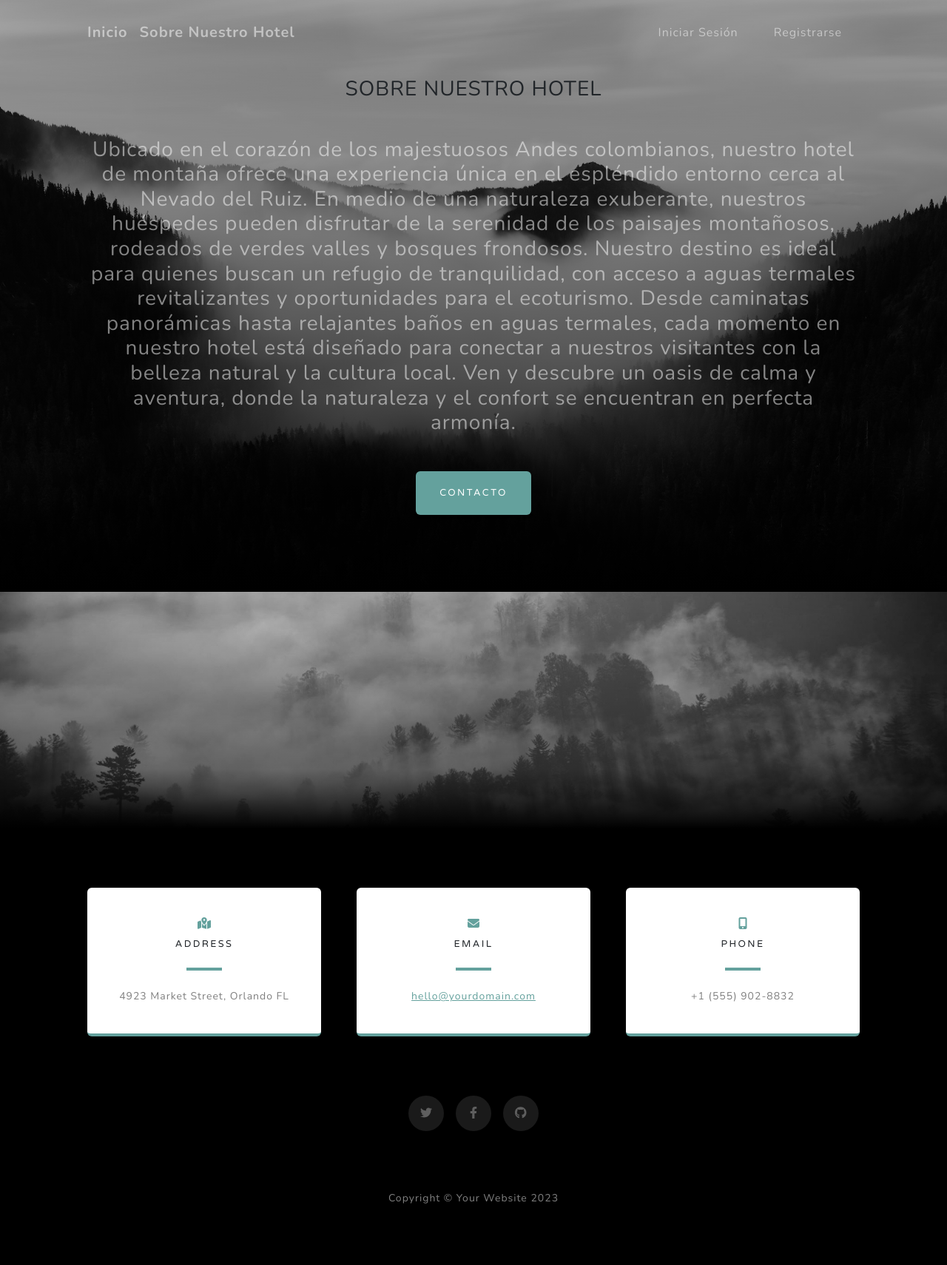
After one commit to jjmoras1/Entrega-Final-John-Mora, a Django app: page /aboutus/ in a window 1280 px wide. The commit adds this page. Shown: the whole page at 74% size. Run offline with Django 5.2, Linux system fonts and the light colour scheme; some libraries are stand-ins or nearby versions.

Commit message:
correcciones finales

```diff
--- a/huespedes/models.py
+++ b/huespedes/models.py
@@ -6,6 +6,7 @@ class Huesped(models.Model):
     apellido=models.CharField(max_length=20)
     fecha_de_nacimiento=models.DateField()
     nacionalidad=models.CharField(max_length=20)
+    foto = models.ImageField(upload_to='huespedes/', null=True, blank=True)
 
     def __str__(self):
         return f'Se ha registrado El/la huesped {self.nombre} {self.apellido} de nacionalidad {self.nacionalidad}'
--- a/huespedes/templates/huespedes/actualizar_huesped.html
+++ b/huespedes/templates/huespedes/actualizar_huesped.html
@@ -15,7 +15,7 @@ Actualizar Información
 
 {% comment "formulario" %}{% endcomment %}
 {% block main %}
-<form action={% url 'actualizar_huesped' huesped.id %} method="post">
+<form action={% url 'actualizar_huesped' huesped.id %} method="post" enctype="multipart/form-data">
     {% csrf_token %}
     {{form}}
     <input type="submit" value="Actualizar">
--- a/huespedes/templates/huespedes/crear_huesped.html
+++ b/huespedes/templates/huespedes/crear_huesped.html
@@ -15,7 +15,7 @@ Formulario
 
 {% comment "formulario" %}{% endcomment %}
 {% block main %}
-<form action={% url 'crear_huesped' %} method="post">
+<form action={% url 'crear_huesped' %} method="post" enctype="multipart/form-data">
     {% csrf_token %}
     {{form}}
     <input type="submit" value="Crear">
--- a/huespedes/views.py
+++ b/huespedes/views.py
@@ -27,7 +27,7 @@ class CrearHuesped(LoginRequiredMixin,CreateView):
     model=Huesped
     template_name='huespedes/crear_huesped.html'
     success_url=reverse_lazy('huespedes')
-    fields=['nombre','apellido','nacionalidad','fecha_de_nacimiento']
+    fields=['nombre','apellido','nacionalidad','fecha_de_nacimiento','foto']
 
 class EliminarHuesped(LoginRequiredMixin,DeleteView):
     model=Huesped
@@ -38,7 +38,7 @@ class ActualizarHuesped(LoginRequiredMixin,UpdateView):
     model=Huesped
     template_name='huespedes/actualizar_huesped.html'
     success_url=reverse_lazy('huespedes')
-    fields=['nombre','apellido','nacionalidad','fecha_de_nacimiento']
+    fields=['nombre','apellido','nacionalidad','fecha_de_nacimiento','foto']
 
 class VerHuesped(DetailView):
     model=Huesped
--- /dev/null
+++ b/inicio/templates/inicio/aboutus.html
@@ -0,0 +1,32 @@
+{% extends 'index.html' %}
+
+{% block h4_header %}
+Sobre nuestro Hotel
+
+{% endblock h4_header %}
+
+
+{% block h3_header %}
+<p>
+
+
+
+    Ubicado en el corazón de los majestuosos Andes colombianos, nuestro hotel de montaña ofrece una
+    experiencia única en el espléndido entorno cerca al Nevado del Ruiz. En medio de una naturaleza
+    exuberante, nuestros huéspedes pueden disfrutar de la serenidad de los paisajes montañosos, rodeados
+    de verdes valles y bosques frondosos. Nuestro destino es ideal para quienes buscan un refugio de
+    tranquilidad, con acceso a aguas termales revitalizantes y oportunidades para el ecoturismo.
+    Desde caminatas panorámicas hasta relajantes baños en aguas termales, cada momento en nuestro
+    hotel está diseñado para conectar a nuestros visitantes con la belleza natural y la cultura
+    local. Ven y descubre un oasis de calma y aventura, donde la naturaleza y el confort se encuentran en perfecta armonía.
+</p>
+
+{% endblock h3_header %}
+
+
+
+
+
+{% block boton_verde %}
+Contacto
+{% endblock boton_verde %}
--- a/inicio/urls.py
+++ b/inicio/urls.py
@@ -3,6 +3,7 @@ from inicio import views
 
 urlpatterns=[
     path('',views.inicio, name='inicio'),
+    path('aboutus/',views.aboutus, name='aboutus'),
 
 
 ]
--- a/inicio/views.py
+++ b/inicio/views.py
@@ -10,3 +10,9 @@ from inicio.forms import HuespedFormulario
 # Create your views here.
 def inicio(request):
     return render(request, 'inicio/inicio.html')
+
+
+def aboutus(request):
+
+
+    return render(request, 'inicio/aboutus.html')
--- a/proyecto/settings.py
+++ b/proyecto/settings.py
@@ -121,6 +121,8 @@ USE_TZ = True
 
 STATIC_URL = 'static/'
 
+
+
 # Default primary key field type
 # https://docs.djangoproject.com/en/5.0/ref/settings/#default-auto-field
 
--- a/templates/index.html
+++ b/templates/index.html
@@ -21,6 +21,7 @@
         <nav class="navbar navbar-expand-lg navbar-light fixed-top" id="mainNav">
             <div class="container px-4 px-lg-5">
                 <a class="navbar-brand" href={% url 'inicio' %}>Inicio</a>
+                <a class="navbar-brand" href={% url 'aboutus' %}>Sobre Nuestro Hotel</a>
                 <button class="navbar-toggler navbar-toggler-right" type="button" data-bs-toggle="collapse" data-bs-target="#navbarResponsive" aria-controls="navbarResponsive" aria-expanded="false" aria-label="Toggle navigation">
                     Menu
                     <i class="fas fa-bars"></i>
@@ -35,7 +36,16 @@
 
                             </form>
                         </li>
-                        <li class="nav-item"><a class="nav-link" href={% url 'editar_perfil' %}>{{request.user.username}}</a></li>
+                        <li class="nav-item">
+                            <a class="nav-link" href={% url 'editar_perfil' %}>
+
+                                {% if request.user.datosextra.avatar %}
+                                <img src={{request.user.datosextra.avatar.url}} alt="Avatar" height="40px">
+                                {% endif %}
+                                {{request.user.username}}
+
+                            </a>
+                        </li>
                         <li class="nav-item"><a class="nav-link" href={% url 'crear_huesped' %}>Crear Huesped</a></li>
                         <li class="nav-item"><a class="nav-link" href={% url 'huespedes' %}>Lista de Huespedes</a></li>
 
@@ -57,7 +67,10 @@
                 <div class="d-flex justify-content-center">
                     <div class="text-center">
                         <h1 class="mx-auto my-0 text-uppercase">{% block h1_header %}{% endblock h1_header %}</h1>
+                        <h3 class="mx-auto my-0 text-uppercase">{% block h4_header %}{% endblock h4_header %}</h3>
                         <h2 class="text-white-50 mx-auto mt-2 mb-5">{% block h2_header %}{% endblock h2_header %}</h2>
+                        <h3 class="text-white-50 mx-auto mt-2 mb-5">{% block h3_header %}{% endblock h3_header %}</h3>
+
                         <a class="btn btn-primary" href="#signup">{% block boton_verde %}{% endblock boton_verde %}</a>
                     </div>
                 </div>
--- a/usuarios/forms.py
+++ b/usuarios/forms.py
@@ -19,9 +19,10 @@ class EditarPerfil(UserChangeForm):
     first_name=forms.CharField(label='Nombre')
     last_name=forms.CharField(label='Apellido')
     avatar=forms.ImageField(required=False)
+    date_of_birth = forms.DateField(label='Fecha de nacimiento', required=False, widget=forms.DateInput(attrs={'type': 'date'}))
 
     ...
 
     class Meta:
         model=User
-        fields=['email','first_name','last_name','avatar']
+        fields=['email','first_name','last_name','avatar','date_of_birth']
--- a/usuarios/models.py
+++ b/usuarios/models.py
@@ -8,3 +8,4 @@ from django.contrib.auth.models import User
 class DatosExtra(models.Model):
     user=models.OneToOneField(User, on_delete=models.CASCADE)
     avatar=models.ImageField(upload_to='avatares', blank=True, null=True)
+    date_of_birth = models.DateField(null=True, blank=True)
```
Also changed, not shown: huespedes/templates/huespedes/ver_huesped.html (+13 -5 lines), usuarios/templates/usuarios/editar_perfil.html (+21 -3 lines), usuarios/views.py (+19 -5 lines), README.md, huespedes/migrations/0002_huesped_foto.py (added), inicio/static/hotel.jpg (added), usuarios/migrations/0002_datosextra_date_of_birth.py (added), usuarios/migrations/0003_remove_datosextra_date_of_birth.py (added), usuarios/migrations/0004_datosextra_date_of_birth.py (added).
